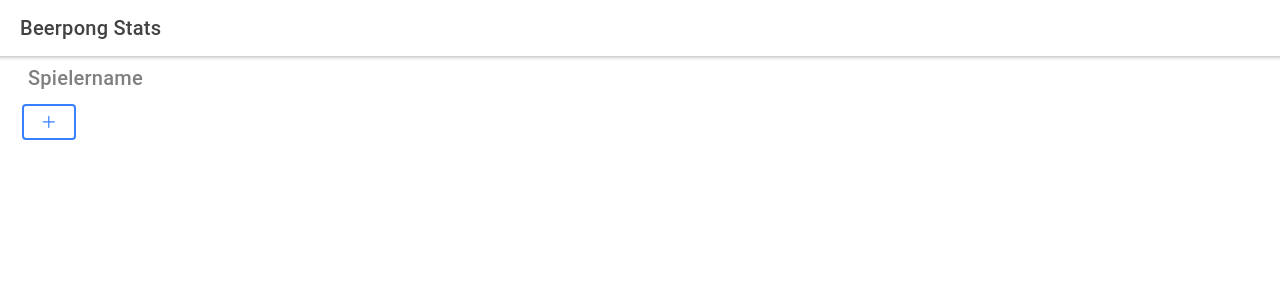
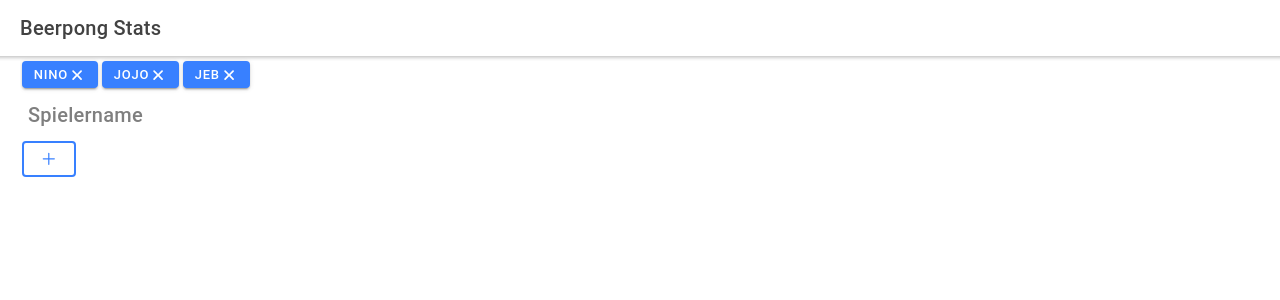
Before and after one commit to ITegs/beerpong-stats, a React (Create React App) app: page /home in a window 1280 px wide. Shown: the top 300 px of the page. Built offline with nearby package versions, Linux system fonts and the light colour scheme.

Commit message:
data outsourced;

```diff
--- /dev/null
+++ b/src/data/gameData.js
@@ -0,0 +1,5 @@
+export const gameStats = [
+  {
+    lol: 3,
+  },
+];
--- /dev/null
+++ b/src/data/playerData.js
@@ -0,0 +1,20 @@
+export const player = [
+  {
+    name: "Nino",
+    playedGames: 5,
+    won: 2,
+    lost: 3,
+  },
+  {
+    name: "Jojo",
+    playedGames: 10,
+    won: 10,
+    lost: 0,
+  },
+  {
+    name: "Jeb",
+    playedGames: 8,
+    won: 0,
+    lost: 8,
+  },
+];
--- a/src/pages/Home.tsx
+++ b/src/pages/Home.tsx
@@ -17,7 +17,8 @@ import {
 } from "@ionic/react";
 import { add, close } from "ionicons/icons";
 
-import "./Home.css";
+import { gameStats } from "../data/gameData";
+import { player } from "../data/playerData";
 
 const Home: React.FC = () => {
   const [showModal, setShowModal] = useState(false);
@@ -26,7 +27,8 @@ const Home: React.FC = () => {
 
   function addPlayer() {
     if (newName != "") {
-      player.push(newName);
+      var newPlayer = { name: newName, playedGames: 0, won: 0, lost: 0 };
+      player.push(newPlayer);
 
       setNewName("");
       setShowModal(false);
@@ -35,8 +37,6 @@ const Home: React.FC = () => {
     }
   }
 
-  const [player, setPlayer] = useState<any>([]);
-  const [stats, setStats] = useState<any>([]);
   var addPlayerForm = true;
 
   return (
@@ -63,11 +63,8 @@ const Home: React.FC = () => {
           <IonContent>
             <IonTitle>
               {player.map((p: any, i: number) => (
-                <IonButton
-                  key={i}
-                  size="small"
-                >
-                  {p}
+                <IonButton key={i} size="small">
+                  {p.name}
                   <IonIcon icon={close} />
                 </IonButton>
               ))}
@@ -87,8 +84,8 @@ const Home: React.FC = () => {
           </IonContent>
         ) : (
           <IonList>
-            {player.map((p: any) => (
-              <IonItem key={p}>{p}</IonItem>
+            {player.map((p: any, i: any) => (
+              <IonItem key={i}>{p.name}</IonItem>
             ))}
           </IonList>
         )}
```
